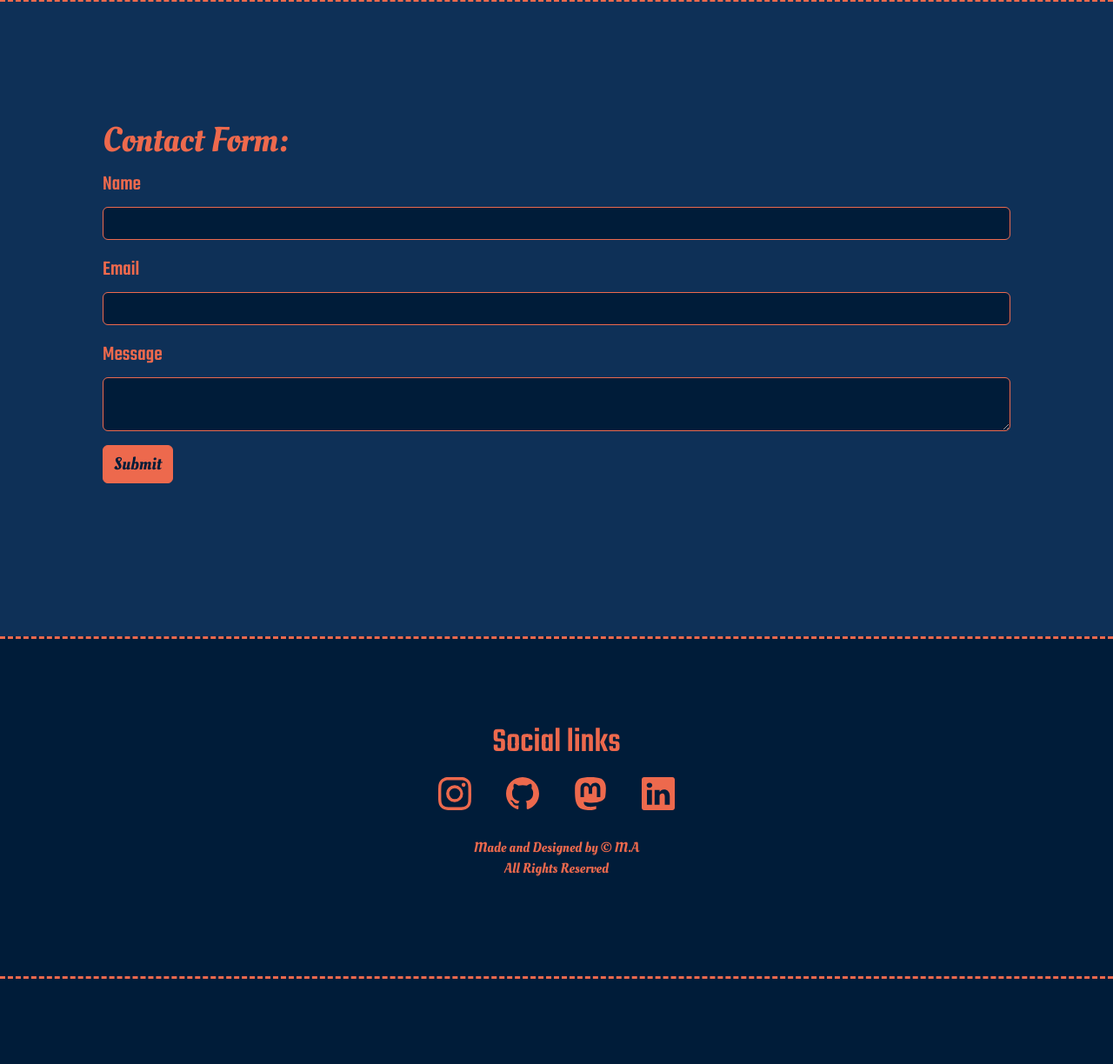
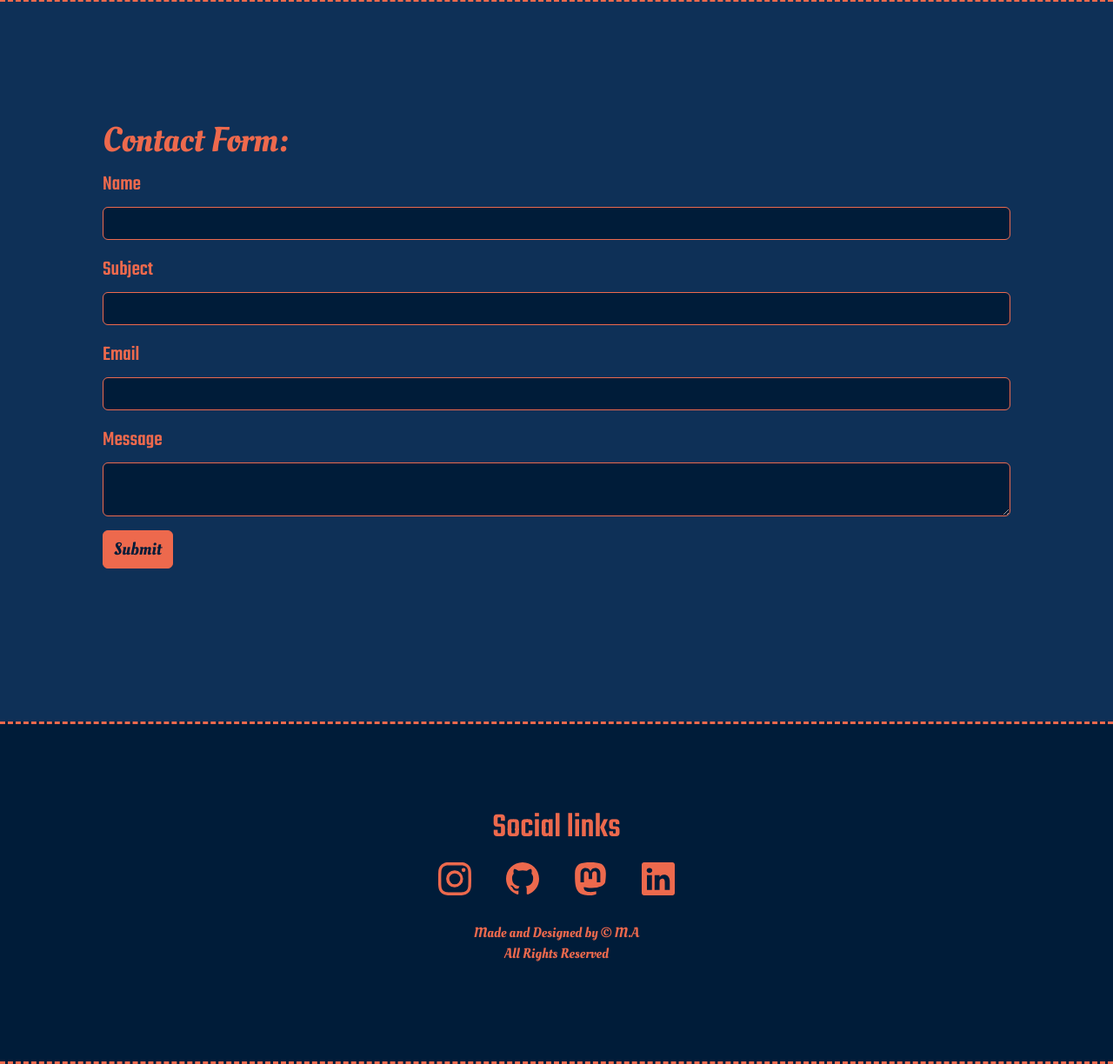
Before and after one commit to ashraph0p/Personal-Website-V2, a Flask app: page / in a window 1280 px wide. Shown: the part 2185-3409 px from the top of the page at 87% size. Before the commit the page ends 3311 px from the top, so only its background shows below. Run offline with Flask 3, Linux system fonts and the light colour scheme; some libraries are stand-ins or nearby versions; some web fonts are replaced.

Commit message:
Form fixed, next stage: portfolio and dark navbar icon fix.

```diff
--- a/main.py
+++ b/main.py
@@ -1,10 +1,11 @@
-from flask import Flask, render_template, redirect, url_for
+import os
+
+from flask import Flask, render_template, redirect
+from flask_bootstrap import Bootstrap5
+from flask_ckeditor import CKEditor, CKEditorField
 from flask_wtf import FlaskForm
 from wtforms import StringField, EmailField, SubmitField
 from wtforms.validators import DataRequired
-from flask_ckeditor import CKEditor, CKEditorField
-from flask_bootstrap import Bootstrap5
-import os
 
 app = Flask(__name__)
 bootstrap = Bootstrap5(app)
@@ -13,9 +14,10 @@ app.config['SECRET_KEY'] = os.environ['SECRET']
 
 
 class job_req(FlaskForm):
-    name = StringField(validators=[DataRequired()])
-    email = EmailField(validators=[DataRequired()])
-    message = CKEditorField(validators=[DataRequired()])
+    name = StringField('Name', validators=[DataRequired()])
+    subject = StringField('Subject', validators=[DataRequired()])
+    email = EmailField('Email', validators=[DataRequired()])
+    message = CKEditorField('Message', validators=[DataRequired()])
     submit = SubmitField(validators=[DataRequired()])
 
 
@@ -23,7 +25,14 @@ class job_req(FlaskForm):
 def home():
     form = job_req()
     if form.validate_on_submit():
-        return redirect(url_for("https://mailto:m.ashraphx@gmail.com"))
+        data = {
+            "Name": form.name.data,
+            "Subject": form.subject.data,
+            "Email": form.email.data,
+            "Message": form.message.data}
+        return redirect(
+            f"mailto:m.ashraphx@gmail.com?subject={data['Subject']} -{data['Name']}&body={data['Message']}\n"
+            f"from: {data['Email']}.")
     return render_template("index.html", form=form)
 
 
--- a/static/styles.css
+++ b/static/styles.css
@@ -52,7 +52,6 @@ a :hover{
     letter-spacing: 0.25rem;
     transform: rotate(-11.68deg);
     font-size: 1.4rem;
-    font-weight: 500;
     padding-left: 25px;
     margin-left: 25px;
     padding-bottom: 25%;
--- a/templates/base.html
+++ b/templates/base.html
@@ -24,17 +24,12 @@
 <nav aria-label="Offcanvas navbar large" class="container navbar rounded navbar-expand-lg bg-navbar fixed-bottom">
     <div class="container">
         <a class="navbar-brand" href="/#big-brand">M.A</a>
-        <button aria-controls="offcanvasNavbar2" aria-label="Toggle navigation" class="navbar-toggler btn-ligh"
+        <button aria-controls="offcanvasNavbar2" aria-label="Toggle navigation" class="navbar-toggler btn btn-light"
                 data-bs-target="#offcanvasNavbar2" data-bs-toggle="offcanvas" type="button">
             <span class="navbar-toggler-icon"></span>
         </button>
         <div aria-labelledby="offcanvasNavbar2Label" class="offcanvas offcanvas-end" id="offcanvasNavbar2"
              tabindex="-1">
-            <div class="offcanvas-header">
-                <h5 class="offcanvas-title" id="offcanvasNavbar2Label">Offcanvas</h5>
-                <button aria-label="Close" class="btn-close btn-close-white" data-bs-dismiss="offcanvas"
-                        type="button"></button>
-            </div>
             <div class="offcanvas-body">
                 <ul class="navbar-nav justify-content-end flex-grow-1 pe-3">
                     <li class="nav-item">
```
